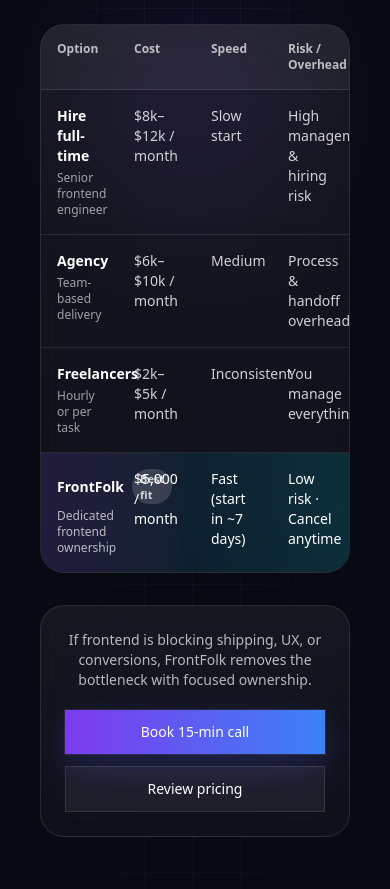
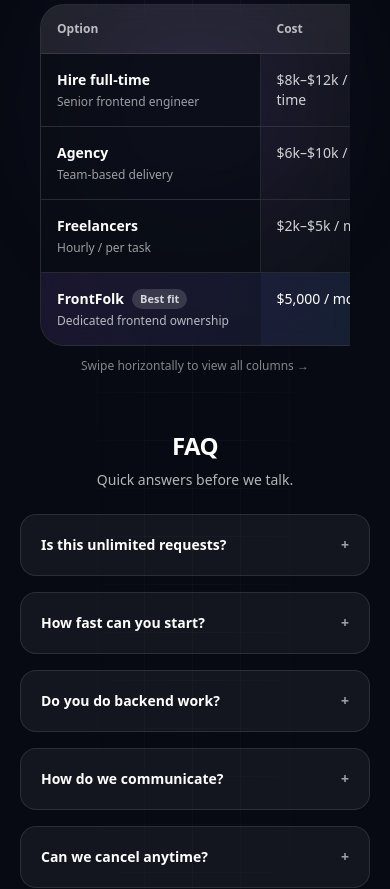
Before and after one commit to Ashrafgous17/frontfolk, a Next.js app: page / in a window 390 px wide. Shown: the part 6040-6929 px from the top of the page. Built offline with nearby package versions, Linux system fonts and the light colour scheme.

Commit message:
Changes in responsiveness

```diff
--- /dev/null
+++ b/app/components/Navbar.tsx
@@ -0,0 +1,145 @@
+"use client";
+
+import { useEffect, useState } from "react";
+
+export default function Navbar({ calendly }: { calendly: string }) {
+  const [open, setOpen] = useState(false);
+
+  // lock scroll when menu open (mobile UX)
+  useEffect(() => {
+    if (!open) return;
+    const prev = document.body.style.overflow;
+    document.body.style.overflow = "hidden";
+    return () => {
+      document.body.style.overflow = prev;
+    };
+  }, [open]);
+
+  const links = [
+    { href: "#how", label: "How it works" },
+    { href: "#why", label: "Why FrontFolk" },
+    { href: "#pricing", label: "Pricing" },
+    { href: "#comparison", label: "Compare" },
+    { href: "#faq", label: "FAQ" },
+  ];
+
+  return (
+    <header className="relative z-20 border-b border-white/10 bg-[#070A12]/60 backdrop-blur">
+      <div className="mx-auto w-full max-w-6xl px-5 sm:px-6 lg:px-8">
+        <div className="flex items-center justify-between py-4">
+          {/* TEXT LOGO ONLY — bigger on mobile */}
+          <a href="#" className="select-none">
+            <span className="font-semibold tracking-tight text-white text-2xl sm:text-xl md:text-xl">
+              Front
+              <span className="bg-gradient-to-r from-violet-400 to-sky-400 bg-clip-text text-transparent">
+                Folk
+              </span>
+            </span>
+          </a>
+
+          {/* Desktop links */}
+          <nav className="hidden md:flex items-center gap-6 text-sm text-white/70">
+            {links.map((l) => (
+              <a key={l.href} className="hover:text-white" href={l.href}>
+                {l.label}
+              </a>
+            ))}
+          </nav>
+
+          {/* Right actions */}
+          <div className="flex items-center gap-2">
+            {/* Mobile toggle */}
+            <button
+              type="button"
+              onClick={() => setOpen(true)}
+              className="md:hidden ff-btn-secondary px-3 py-2"
+              aria-label="Open menu"
+            >
+              ☰
+            </button>
+
+            <a
+              className="hidden sm:inline ff-btn-secondary px-4 py-2.5"
+              href="#pricing"
+            >
+              View pricing
+            </a>
+            <a
+              className="ff-btn-primary ff-glow px-5 py-2.5"
+              href={calendly}
+              target="_blank"
+              rel="noreferrer"
+            >
+              Book 15-min call
+            </a>
+          </div>
+        </div>
+      </div>
+
+      {/* Mobile drawer */}
+      {open && (
+        <div className="fixed inset-0 z-50 md:hidden">
+          <div
+            className="absolute inset-0 bg-black/60"
+            onClick={() => setOpen(false)}
+            aria-hidden
+          />
+          <div className="absolute right-0 top-0 h-full w-[86%] max-w-sm ff-card ff-border bg-[#070A12] p-5">
+            <div className="flex items-center justify-between">
+              <span className="text-white font-semibold text-xl">
+                Front
+                <span className="bg-gradient-to-r from-violet-400 to-sky-400 bg-clip-text text-transparent">
+                  Folk
+                </span>
+              </span>
+              <button
+                type="button"
+                onClick={() => setOpen(false)}
+                className="ff-btn-secondary px-3 py-2"
+                aria-label="Close menu"
+              >
+                ✕
+              </button>
+            </div>
+
+            <div className="mt-6 grid gap-2">
+              {links.map((l) => (
+                <a
+                  key={l.href}
+                  href={l.href}
+                  onClick={() => setOpen(false)}
+                  className="ff-border rounded-2xl bg-white/5 px-4 py-3 text-sm text-white/80 hover:bg-white/10"
+                >
+                  {l.label}
+                </a>
+              ))}
+            </div>
+
+            <div className="mt-6 grid gap-3">
+              <a
+                className="ff-btn-primary ff-glow w-full px-6 py-3 text-sm"
+                href={calendly}
+                target="_blank"
+                rel="noreferrer"
+                onClick={() => setOpen(false)}
+              >
+                Book 15-min call
+              </a>
+              <a
+                className="ff-btn-secondary w-full px-6 py-3 text-sm"
+                href="#pricing"
+                onClick={() => setOpen(false)}
+              >
+                View pricing
+              </a>
+            </div>
+
+            <p className="mt-6 text-xs text-white/50">
+              Slots are limited (1–2 clients at a time).
+            </p>
+          </div>
+        </div>
+      )}
+    </header>
+  );
+}
--- a/app/page.tsx
+++ b/app/page.tsx
@@ -526,59 +526,66 @@
                     Compare your options
                   </h2>
                   <p className="mt-2 text-sm text-white/70">
-                    Why FrontFolk gives you senior frontend ownership — without
-                    hiring risk.
+                    Same outcome as hiring — without hiring risk.
                   </p>
                 </div>
 
-                {/* Comparison card */}
-                <div className="mt-8 ff-card ff-border rounded-3xl overflow-hidden">
+                {/* Scroll wrapper (mobile + desktop) */}
+                <div className="mt-8 overflow-x-auto">
+                  {/* Min width ensures desktop-like columns even on mobile */}
+                  <div className="min-w-[880px] ff-card ff-border rounded-3xl overflow-hidden">
                     {/* Header */}
-                  <div className="grid grid-cols-4 gap-0 border-b border-white/10 bg-white/5">
-                    {["Option", "Cost", "Speed", "Risk / Overhead"].map((h) => (
+                    <div className="grid grid-cols-4 border-b border-white/10 bg-white/5">
+                      {["Option", "Cost", "Speed", "Risk / Overhead"].map(
+                        (h) => (
                           <div
                             key={h}
                             className="p-4 text-xs font-semibold text-white/70"
                           >
                             {h}
                           </div>
-                    ))}
+                        )
+                      )}
                     </div>
 
-                  {/* Row */}
+                    {/* Rows */}
                     {[
                       {
                         name: "Hire full-time",
                         desc: "Senior frontend engineer",
-                      cost: "$8k–$12k / month",
-                      speed: "Slow start",
-                      risk: "High management & hiring risk",
+                        cost: "$8k–$12k / month + hiring time",
+                        speed: "Slow start (weeks to months)",
+                        risk: "High: onboarding + management + bad hire risk",
                       },
                       {
                         name: "Agency",
                         desc: "Team-based delivery",
                         cost: "$6k–$10k / month",
-                      speed: "Medium",
-                      risk: "Process & handoff overhead",
+                        speed: "Medium (depends on staffing)",
+                        risk: "Medium: handoffs + process overhead",
                       },
                       {
                         name: "Freelancers",
-                      desc: "Hourly or per task",
+                        desc: "Hourly / per task",
                         cost: "$2k–$5k / month",
-                      speed: "Inconsistent",
-                      risk: "You manage everything",
+                        speed: "Inconsistent (context switching)",
+                        risk: "High: you manage everything",
                       },
                     ].map((row) => (
                       <div
                         key={row.name}
                         className="grid grid-cols-4 border-b border-white/10 last:border-none"
                       >
-                      <div className="p-4">
-                        <div className="text-sm font-semibold">{row.name}</div>
+                        {/* Sticky first column (optional but recommended for mobile) */}
+                        <div className="p-4 bg-[#070A12]/70 sticky left-0 z-10 border-r border-white/10">
+                          <div className="text-sm font-semibold">
+                            {row.name}
+                          </div>
                           <div className="mt-1 text-xs text-white/60">
                             {row.desc}
                           </div>
                         </div>
+
                         <div className="p-4 text-sm text-white/80">
                           {row.cost}
                         </div>
@@ -593,7 +600,7 @@
 
                     {/* Highlight row */}
                     <div className="grid grid-cols-4 bg-gradient-to-r from-violet-500/15 via-sky-500/10 to-cyan-400/15">
-                    <div className="p-4">
+                      <div className="p-4 bg-[#070A12]/30">
                         <div className="flex items-center gap-2 text-sm font-semibold">
                           FrontFolk
                           <span className="rounded-full bg-white/15 px-2 py-0.5 text-[11px] text-white/80">
@@ -615,30 +622,12 @@
                       </div>
                     </div>
                   </div>
+                </div>
 
-                {/* CTA under comparison */}
-                <div className="mt-8 ff-card ff-border rounded-3xl p-6 sm:p-7 text-center">
-                  <p className="text-sm text-white/70">
-                    If frontend is blocking shipping, UX, or conversions,
-                    FrontFolk removes the bottleneck with focused ownership.
+                {/* tiny hint for mobile */}
+                <p className="mt-3 text-center text-xs text-white/50 md:hidden">
+                  Swipe horizontally to view all columns →
                 </p>
-                  <div className="mt-5 flex flex-col justify-center gap-3 sm:flex-row">
-                    <a
-                      className="ff-btn-primary ff-glow px-7 py-3 text-sm"
-                      href={CALENDLY}
-                      target="_blank"
-                      rel="noreferrer"
-                    >
-                      Book 15-min call
-                    </a>
-                    <a
-                      className="ff-btn-secondary px-7 py-3 text-sm"
-                      href="#pricing"
-                    >
-                      Review pricing
-                    </a>
-                  </div>
-                </div>
               </div>
             </Container>
           </section>
```
Lines whose indentation alone changed are shown as unchanged.
